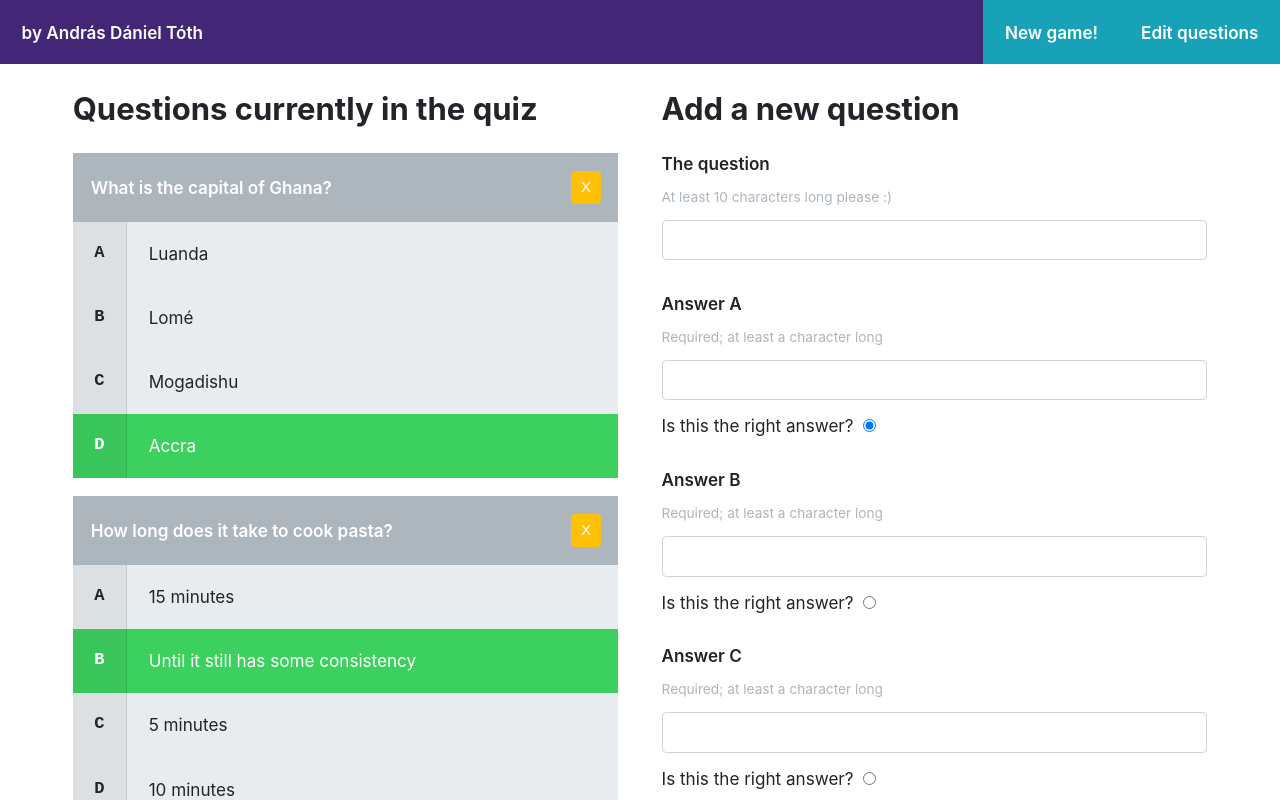
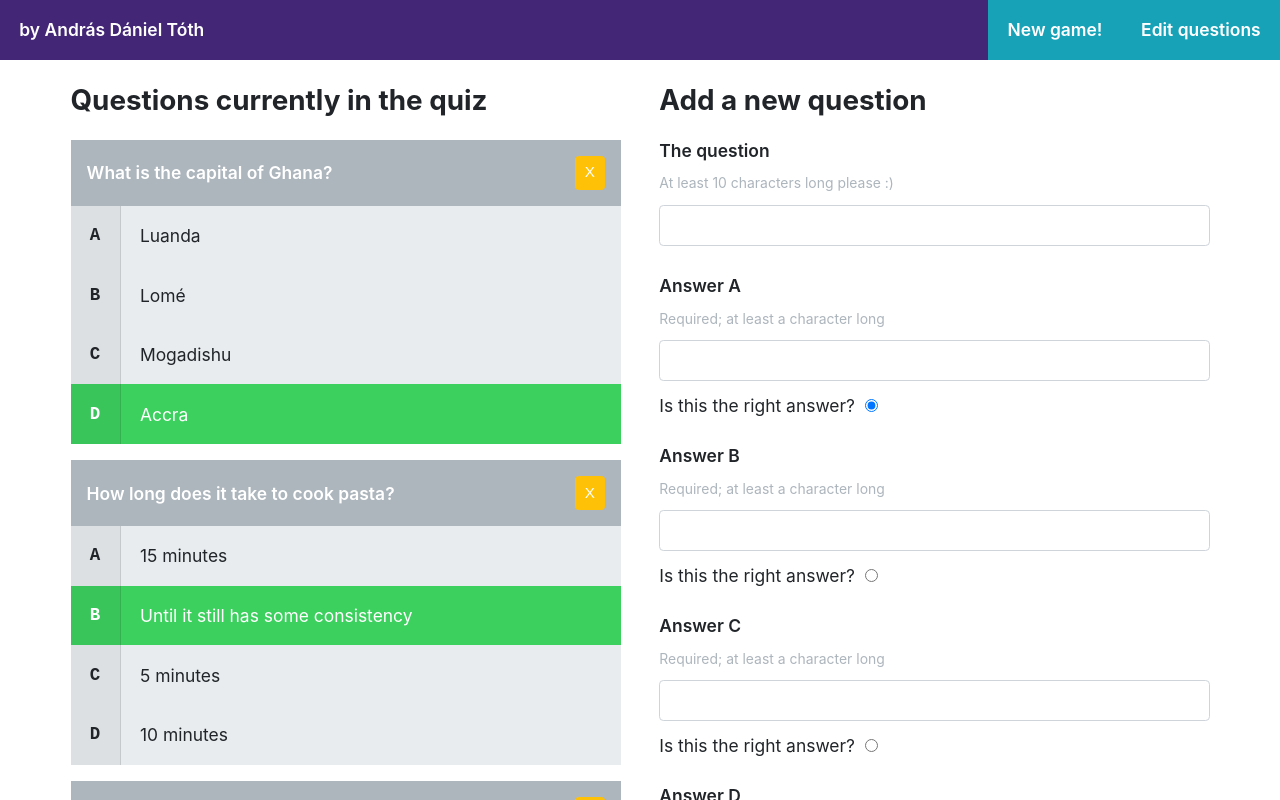
Before and after one commit to latobibor/icf-homework, a React (Create React App) app: page /edit in a window 1280 px wide. Shown: the top 800 px of the page. Built offline with nearby package versions, Linux system fonts and the light colour scheme; the HTML template or start-up script is replaced by a standard one.

Commit message:
typography optimizations

```diff
--- a/src/style/typography.scss
+++ b/src/style/typography.scss
@@ -2,6 +2,12 @@
 
 :root {
   font-size: $base-font-size;
+}
+
+@media screen and (min-width: 1000px) {
+  :root {
+    font-size: calc(#{$base-font-size} + 0.2vw);
+  }
 }
 
 h1 {
--- a/src/style/variables.scss
+++ b/src/style/variables.scss
@@ -3,7 +3,7 @@
 
 // sizing: ratio and base-font-size calculated by eye, so they are "magic numbers"
 $ratio: 1.2;
-$base-font-size: calc(0.75rem + 0.4vw);
+$base-font-size: calc(0.85rem + 0.1vw);
 
 $ratio-4: math.pow($ratio, 4);
 $ratio-3: math.pow($ratio, 3);
```
